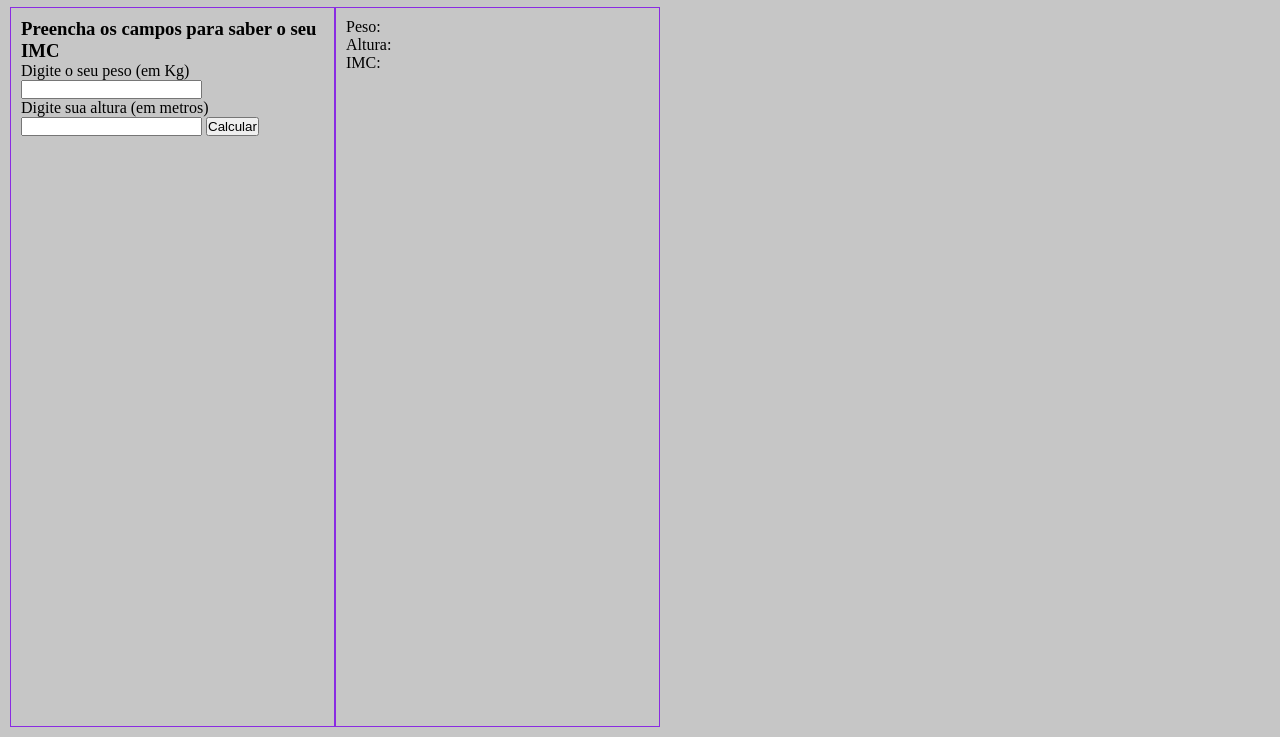
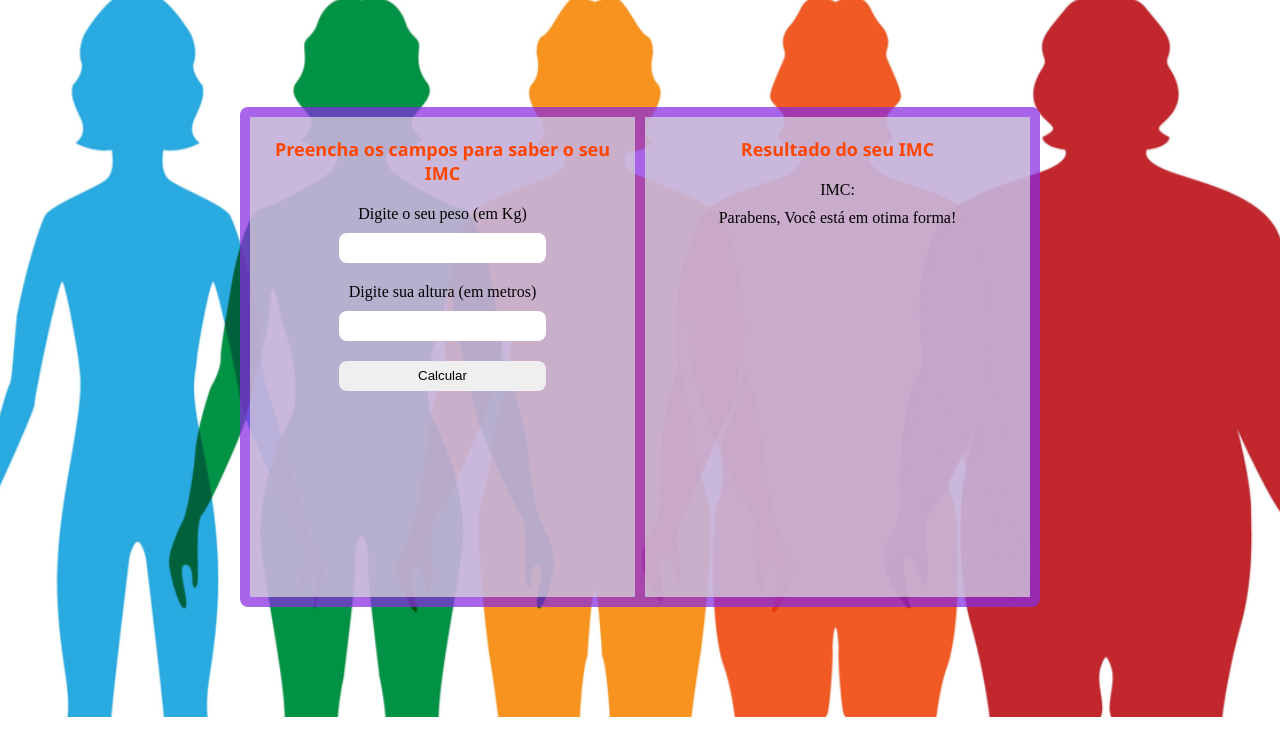
Before and after one commit to kevinup13/algoritmos_estudos, a plain HTML site: page algoritmo-js/projeto_cadastro/index.html in a window 1280 px wide. Shown: the part 83-820 px from the top of the page. Drawn offline with Linux system fonts and the light colour scheme.

Commit message:
Ajuste de codigo html e css

```diff
--- a/algoritmo-js/projeto_cadastro/index.html
+++ b/algoritmo-js/projeto_cadastro/index.html
@@ -7,29 +7,31 @@
     <link rel="stylesheet" href="style.css">
 </head>
 <body>
+    <header class="header">
+        <h1>Calculando IMC</h1>
+    </header>
+
     <div class="conteiner">
-        <header>
-            <h1>Calculando IMC</h1>
-        </header>
-
-        <section>
-            <div class="left">
-                <h3>Preencha os campos para saber o seu IMC</h3>
+        <section class="area-dados">
+            <div class="left-side">
+                <h3 class="sub-title">Preencha os campos para saber o seu IMC</h3>
                 <label for="peso">
                     <p>Digite o seu peso (em Kg)</p>
                     <input id="peso" type="text">
                 </label>
-                <label for="altura"></label>
+                <label for="altura">
                     <p>Digite sua altura (em metros)</p>
                     <input id="altura" type="text">
                 </label>
-                <button type="button">Calcular</button>
+                <button type="submit">Calcular</button>
             </div>
 
-            <div class="right">
-                <p>Peso: </p>
-                <p>Altura: </p>
-                <p>IMC: </p>
+            <div class="right-side">
+                <h3 class="sub-title">Resultado do seu IMC</h3>
+                <div class="infor">
+                    <p>IMC:</p>
+                    <p>Parabens, Você está em otima forma!</p>
+                </div>
             </div>
 
         </section>
--- a/algoritmo-js/projeto_cadastro/script.js
+++ b/algoritmo-js/projeto_cadastro/script.js
@@ -1 +1,14 @@
 console.log("Teste de funcionamento. ok")
+
+// initial data
+peso = document.querySelector("#peso");
+altura = document.querySelector("#altura");
+
+
+console.log(peso);
+console.log(altura);
+
+alert(peso);
+alert(altura);
+// functions
+// Events
--- a/algoritmo-js/projeto_cadastro/style.css
+++ b/algoritmo-js/projeto_cadastro/style.css
@@ -3,16 +3,8 @@
     margin: 0;
     padding: 0;
 }
-.conteiner {
-    background-color: rgb(198, 198, 198);
-    color: black;
-    display: flex;
-    flex-direction: column;
-    width: 100%;
-    justify-content: center;
-
-}
-header{
+/* Header */
+.header{
     display: flex;
     justify-content: center;
     align-items: center;
@@ -21,39 +13,82 @@ header{
     height: 80px;
 
 }
-
-header h1 {
+.header h1 {
     color: white;
     font-size: bolder;
 }
 
-section{
+/* Conteiner */
+.conteiner {
+    background-image: url(bg-imc.jpg);
+/*     background: rgb(179, 179, 179);
+ */
+    background-position: center;
+    background-repeat: no-repeat;
+    background-size:cover;
     display: flex;
+    flex-direction: column;
+    width: 100%;
+    height: calc(100vh - 80px);
     justify-content: center;
+    align-items:center;
+}
+
+/* Section */
+.area-dados{
+    display: flex;
+    background-color: rgba(137, 43, 226, 0.727);
+    width: 800px;
+    height: 500px;
+    border-radius: 8px;
+    padding: 10px;
+    gap: 10px;
+}
+
+/* campos da section (left/right Side */
+.left-side, .right-side {
+    display: flex;
+    flex-direction: column;
     align-items: center;
-    width: 650px;
-    height: calc(100vh - 80px);
-    margin: 10px;
+    background-color: rgba(216, 216, 216, 0.727);
+    width: 50%;
+    height: 100%;
+    padding: 20px;
+    text-align: center;
+}
+
+.left-side> label,p, input {
+    text-align: center;
+    width: 100%;
+    margin-bottom: 10px;
+}
+.sub-title {
+    font-size: 18px;
+    font-family: 'Segoe UI', Tahoma, Geneva, Verdana, sans-serif;
+    color: orangered;
+    margin-bottom: 20px;
+}
+input {
+    width: 60%;
+    text-align: center;
+    line-height: 30px;
+    border: none;
+    border-radius: 8px;
+    outline-color: orangered;
+}
+button {
+    width: 60%;
+    text-align: center;
+    line-height: 30px;
+    border: none;
+    border-radius: 8px;
+    outline-color: orangered;
+    transition-duration: 1s;
+    transition: ease-in-out;
 
 }
-.left, .right {
-    border: 1px solid blueviolet;
-    width: 50%;
-    height: 100%;
-    padding: 10px;
-}
-/*
-header, section {
-    display: flex;
-    width: 1124px;
-    margin: 0 auto;
-    background-color: blueviolet
-}
-header{
-    height: 80px;
+button:hover {
+    background-color: orangered;
+    color: white;
 
 }
-section {
-    display: flex;
-    height: calc(100vh - 80px);
-} */
```
Also changed, not shown: algoritmo-js/projeto_cadastro/bg-imc.jpg (added).
